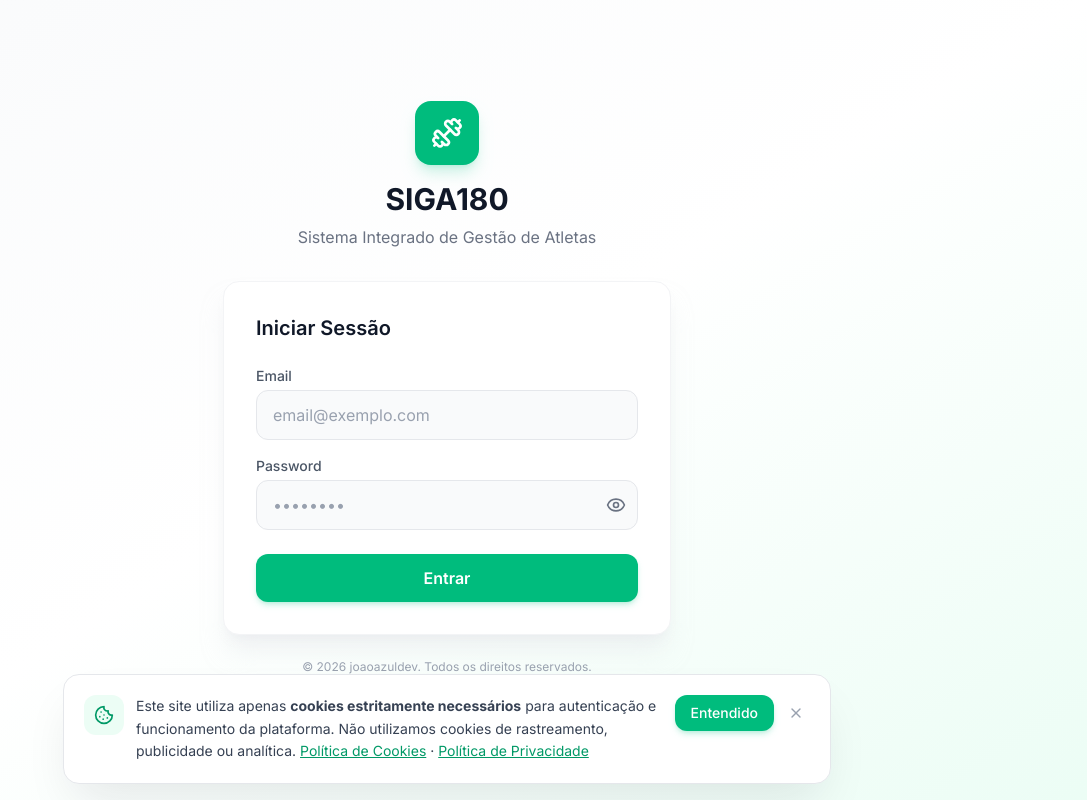
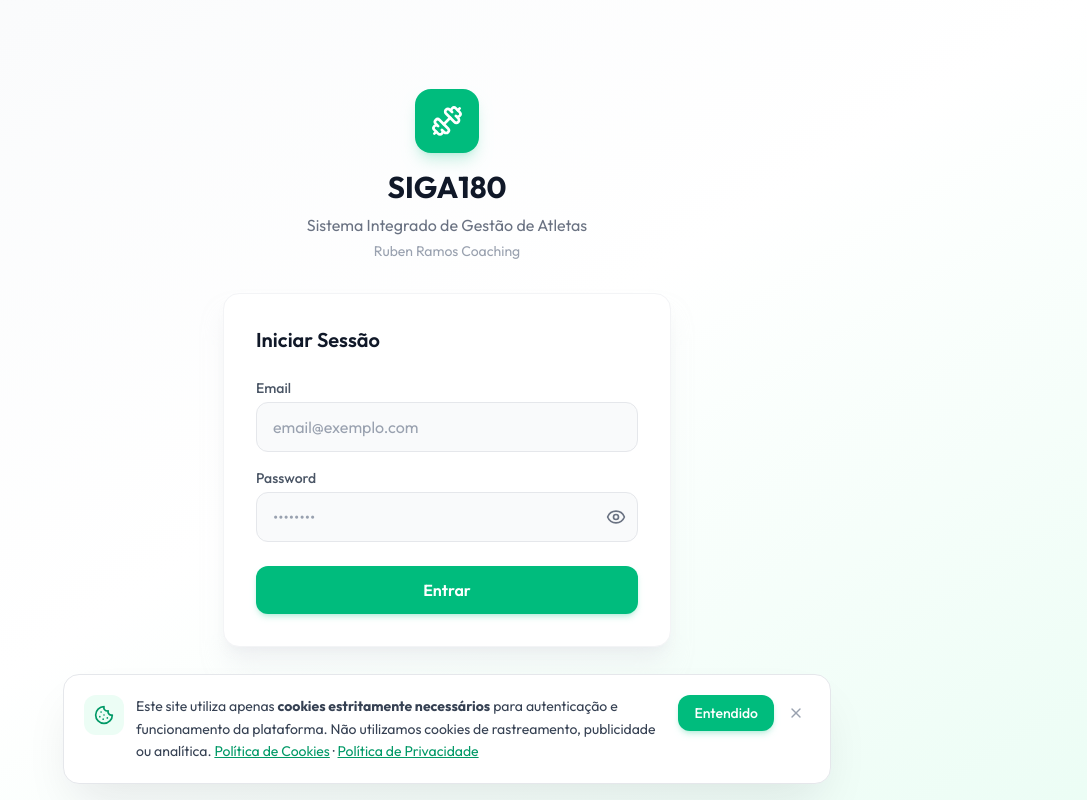
Before and after one commit to joaaoazul/SIGANEXT, a Next.js app: page /login in a window 1280 px wide. Shown: the whole page, without its empty margins (193-1280 px from the left). Built offline with nearby package versions, Linux system fonts and the light colour scheme.

Commit message:
Atualiza fonte para Outfit, corrige layout e adiciona crédito Ruben Ramos Coaching no login

```diff
--- a/src/app/globals.css
+++ b/src/app/globals.css
@@ -1,7 +1,7 @@
 @import "tailwindcss";
 
 @theme inline {
-  --font-sans: var(--font-inter);
+  --font-sans: var(--font-outfit);
 }
 
 /* Custom scrollbar */
--- a/src/app/layout.tsx
+++ b/src/app/layout.tsx
@@ -1,10 +1,10 @@
 import type { Metadata } from "next";
-import { Inter } from "next/font/google";
+import { Outfit } from "next/font/google";
 import "./globals.css";
 import CookieBanner from "@/components/CookieBanner";
 
-const inter = Inter({
-  variable: "--font-inter",
+const outfit = Outfit({
+  variable: "--font-outfit",
   subsets: ["latin"],
 });
 
@@ -27,7 +27,7 @@ export default function RootLayout({
 }>) {
   return (
     <html lang="pt">
-      <body className={`${inter.variable} font-sans antialiased bg-gray-50 text-gray-900`}>
+      <body className={`${outfit.variable} font-sans antialiased bg-gray-50 text-gray-900`}>
         {children}
         <CookieBanner />
       </body>
--- a/src/app/login/page.tsx
+++ b/src/app/login/page.tsx
@@ -114,6 +114,7 @@ export default function LoginPage() {
           </div>
           <h1 className="text-3xl font-bold text-gray-900">SIGA180</h1>
           <p className="text-gray-500 mt-2">Sistema Integrado de Gestão de Atletas</p>
+          <p className="text-gray-400 text-sm mt-1">Ruben Ramos Coaching</p>
         </div>
 
         {/* Form Card */}
```
